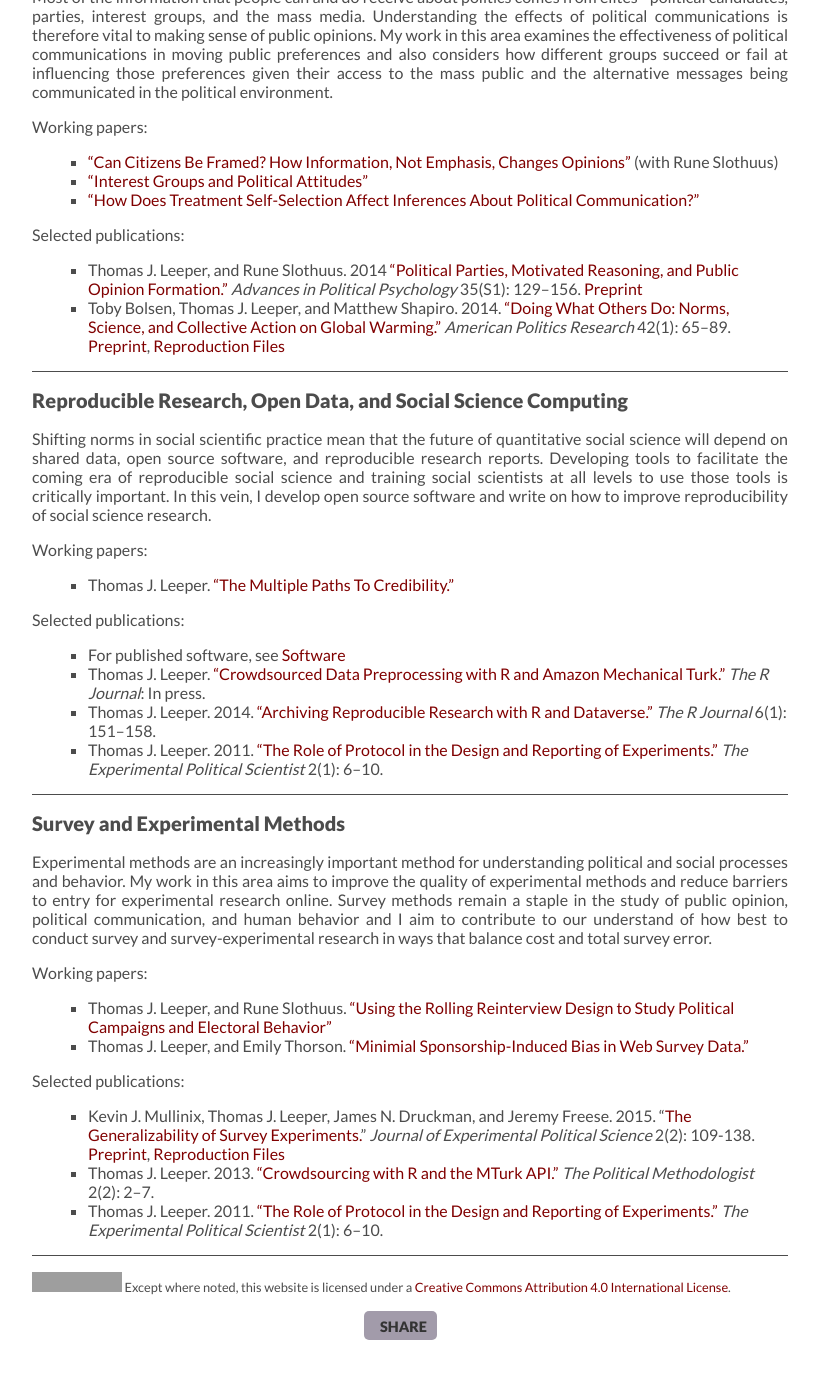
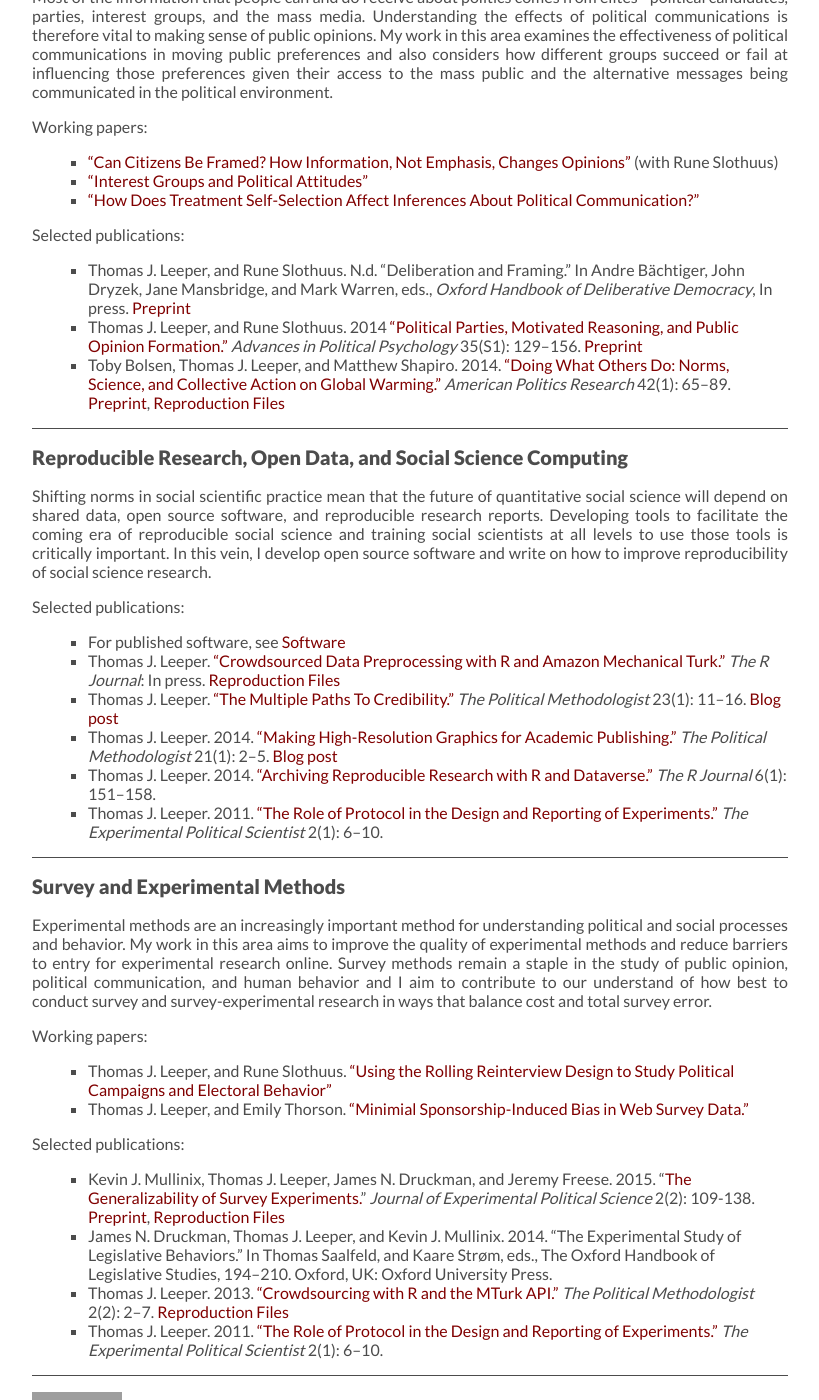
Before and after one commit to leeper/leeper.github.io, a Jekyll site: the page built from research.md, in a window 1280 px wide and 1400 px high, scrolled down 1117 px. Shown: the whole window, without its empty margins (230-1049 px from the left). Built offline with Jekyll 4.4.1, drawn with Linux system fonts in a browser that asks for light colours; some web fonts are replaced; before the commit the page ends 2471 px from its top, so only the background shows below that; grey boxes are pictures that could not be loaded.

Commit message:
update several publication listings

```diff
--- a/research.md
+++ b/research.md
@@ -56,6 +56,7 @@ Working papers:
 
 Selected publications:
 
+* Thomas J. Leeper, and Rune Slothuus. N.d. &ldquo;Deliberation and Framing.&rdquo; In Andre Bächtiger, John Dryzek, Jane Mansbridge, and Mark Warren, eds., *Oxford Handbook of Deliberative Democracy*, In press. [Preprint]({{ page.papers }}DeliberationAndFraming.pdf)
 * Thomas J. Leeper, and Rune Slothuus. 2014 [&ldquo;Political Parties, Motivated Reasoning, and Public Opinion Formation.&rdquo;](http://onlinelibrary.wiley.com/doi/10.1111/pops.12164/abstract) *Advances in Political Psychology* 35(S1): 129--156. [Preprint]({{ page.papers }}AdvancesInPoliticalPsychology2014.pdf)
 * Toby Bolsen, Thomas J. Leeper, and Matthew Shapiro. 2014. [&ldquo;Doing What Others Do: Norms, Science, and Collective Action on Global Warming.&rdquo;](http://apr.sagepub.com/content/42/1/65) *American Politics Research* 42(1): 65--89. [Preprint]({{ page.papers }}AmericanPoliticsResearch2014.pdf), [Reproduction Files](http://hdl.handle.net/1902.1/18249)
 
@@ -65,15 +66,13 @@ Selected publications:
 
 Shifting norms in social scientific practice mean that the future of quantitative social science will depend on shared data, open source software, and reproducible research reports. Developing tools to facilitate the coming era of reproducible social science and training social scientists at all levels to use those tools is critically important. In this vein, I develop open source software and write on how to improve reproducibility of social science research.
 
-Working papers:
-
-* Thomas J. Leeper. [&ldquo;The Multiple Paths To Credibility.&rdquo;]({{ page.papers }}MultiplePathsToCredibility.pdf)
-
 Selected publications:
 
 * For published software, see [Software](http://thomasleeper.com/software)
-* Thomas J. Leeper. [&ldquo;Crowdsourced Data Preprocessing with R and Amazon Mechanical Turk.&rdquo;]({{ page.papers }}MTurkRCrowdsourcing.pdf) *The R Journal*: In press.
-* Thomas J. Leeper. 2014. [&ldquo;Archiving Reproducible Research with R and Dataverse.&rdquo;](http://journal.r-project.org/archive/2014-1/leeper.pdf) *The R Journal* 6(1): 151--158.
+* Thomas J. Leeper. [&ldquo;Crowdsourced Data Preprocessing with R and Amazon Mechanical Turk.&rdquo;]({{ page.papers }}MTurkRCrowdsourcing.pdf) *The R Journal*: In press. [Reproduction Files](https://github.com/leeper/mturkr-article/tree/master/article)
+* Thomas J. Leeper. [&ldquo;The Multiple Paths To Credibility.&rdquo;](https://thepoliticalmethodologist.files.wordpress.com/2016/02/tpm_v23_n1.pdf) *The Political Methodologist* 23(1): 11&ndash;16. [Blog post](https://thepoliticalmethodologist.com/2015/12/21/the-multiple-routes-to-credibility/)
+* Thomas J. Leeper. 2014. [&ldquo;Making High-Resolution Graphics for Academic Publishing.&rdquo;](https://thepoliticalmethodologist.files.wordpress.com/2014/06/tpm_v21_n12.pdf) *The Political Methodologist* 21(1): 2&ndash;5. [Blog post](https://thepoliticalmethodologist.com/2013/11/25/making-high-resolution-graphics-for-academic-publishing/)
+* Thomas J. Leeper. 2014. [&ldquo;Archiving Reproducible Research with R and Dataverse.&rdquo;](http://journal.r-project.org/archive/2014-1/leeper.pdf) *The R Journal* 6(1): 151&ndash;158.
 * Thomas J. Leeper. 2011. [&ldquo;The Role of Protocol in the Design and Reporting of Experiments.&rdquo;](http://scholar.harvard.edu/files/dtingley/files/may2011.pdf) *The Experimental Political Scientist* 2(1): 6&ndash;10.
 
 
@@ -91,5 +90,6 @@ Working papers:
 Selected publications:
 
 * Kevin J. Mullinix, Thomas J. Leeper, James N. Druckman, and Jeremy Freese. 2015. &ldquo;[The Generalizability of Survey Experiments.](http://dx.doi.org/10.1017/XPS.2015.19)&rdquo; *Journal of Experimental Political Science* 2(2): 109-138. [Preprint]({{ page.papers }}GeneralizabilitySurveyExperiments.pdf), [Reproduction Files](http://dx.doi.org/10.7910/DVN/MUJHGR)
-* Thomas J. Leeper. 2013. [&ldquo;Crowdsourcing with R and the MTurk API.&rdquo;](http://polmeth.wustl.edu/methodologist/tpm_v20_n2.pdf) *The Political Methodologist* 2(2): 2&ndash;7.
+*  James N. Druckman, Thomas J. Leeper, and Kevin J. Mullinix. 2014. &ldquo;The Experimental Study of Legislative Behaviors.&rdquo; In Thomas Saalfeld, and Kaare Strøm, eds., The Oxford Handbook of Legislative Studies, 194–210. Oxford, UK: Oxford University Press.
+* Thomas J. Leeper. 2013. [&ldquo;Crowdsourcing with R and the MTurk API.&rdquo;](http://polmeth.wustl.edu/methodologist/tpm_v20_n2.pdf) *The Political Methodologist* 2(2): 2&ndash;7. [Reproduction Files](https://github.com/leeper/mturkr-article/tree/master/tpm)
 * Thomas J. Leeper. 2011. [&ldquo;The Role of Protocol in the Design and Reporting of Experiments.&rdquo;](http://scholar.harvard.edu/files/dtingley/files/may2011.pdf) *The Experimental Political Scientist* 2(1): 6&ndash;10.
```
